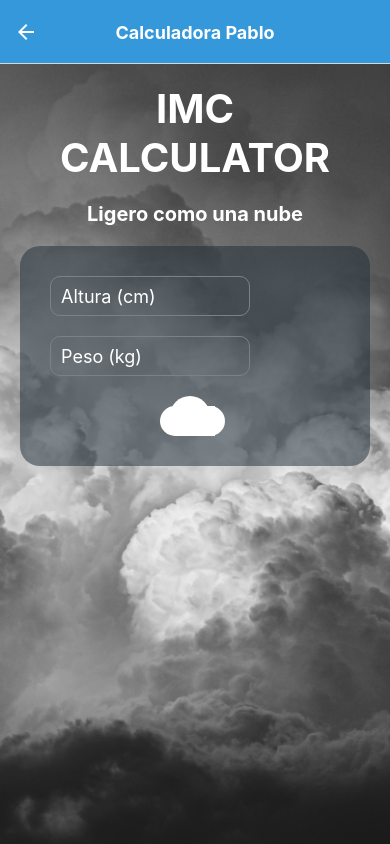
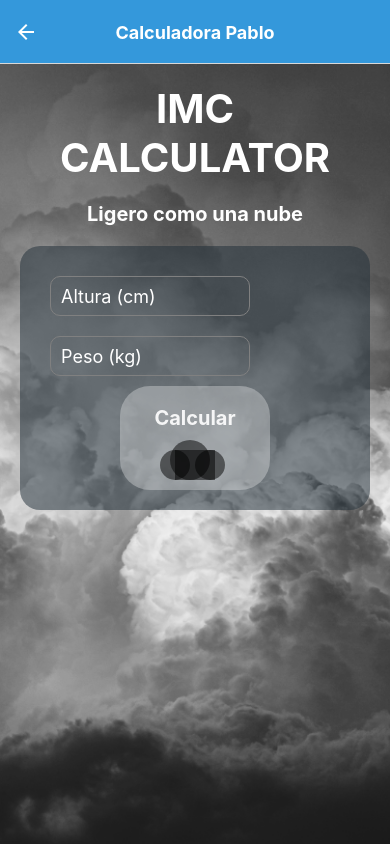
Before and after one commit to Kilopolo/ProyectosBootcamp, a React Native app in the folder AppCentral/: screen /Calculator in a window 390 px wide. Built offline with nearby package versions, Linux system fonts and the light colour scheme.

Commit message:
arreglado mi calculadora

```diff
--- a/AppCentral/modules/AppCalculadoraPablo/CalculatorScreen.js
+++ b/AppCentral/modules/AppCalculadoraPablo/CalculatorScreen.js
@@ -81,7 +81,7 @@ const CalculatorScreen = () => {
                   keyboardType="numeric"
                 />
                 {/* <Button title="Calcular IMC" onPress={calcularIMC} /> */}
-                <CloudButton onPress={calcularIMC} />
+                <CloudButton onPress={calcularIMC} text={"Calcular"}/>
               </View>
               {imc !== null && (
                 <View style={styles.resultContainer}>
--- a/AppCentral/modules/AppCalculadoraPablo/StyleIMCPablo.js
+++ b/AppCentral/modules/AppCalculadoraPablo/StyleIMCPablo.js
@@ -32,10 +32,10 @@ export default StyleSheet.create({
     fontSize: 18,
   },
   resultContainer: {
-    backgroundColor: "rgba(255, 255, 255, 0.9)",
-    padding: 20,
+    backgroundColor: "rgba(255, 255, 255, 0.5)",
+    padding: 10,
     borderRadius: 10,
-    margin: 20,
+    marginTop: 5,
   },
   resultText: {
     fontSize: 24,
@@ -46,8 +46,8 @@ export default StyleSheet.create({
     alignItems: "center",
   },
   felicitacionImage: {
-    width: 200,
-    height: 200,
+    width: 100,
+    height: 100,
     resizeMode: "contain",
   },
   titulo: {
--- a/AppCentral/modules/fragments/ButtonCloud.js
+++ b/AppCentral/modules/fragments/ButtonCloud.js
@@ -1,16 +1,23 @@
 import { TouchableOpacity } from "react-native";
 import { Svg, Circle, Rect } from "react-native-svg";
 import { StyleSheet } from "react-native";
+import { Text,View } from "react-native";
+import { useState } from "react";
 
-const CloudButton = ({ onPress }) => {
+const CloudButton = ({ onPress, text, color }) => {
+  const bgc = color? color : "rgba(0,0,0,0.5)";
+  const [backgroundColor,setBackgroundColor] = useState(bgc);
   return (
     <TouchableOpacity style={styles.button} onPress={onPress}>
-      <Svg width={100} height={60} viewBox="0 0 100 60">
-        <Circle cx="30" cy="35" r="15" fill="#FFFFFF" />
-        <Circle cx="45" cy="30" r="20" fill="#FFFFFF" />
-        <Circle cx="65" cy="35" r="15" fill="#FFFFFF" />
-        <Rect x="30" y="20" width="40" height="30" fill="#FFFFFF" />
-      </Svg>
+      <View style={styles.buttonContainer}>
+        <Text style={styles.buttonText}>{text}</Text>
+        <Svg width={100} height={60} viewBox="0 0 100 60">
+          <Circle cx="30" cy="35" r="15" fill={backgroundColor} />
+          <Circle cx="45" cy="30" r="20" fill={backgroundColor}  />
+          <Circle cx="65" cy="35" r="15" fill={backgroundColor}  />
+          <Rect x="30" y="20" width="40" height="30" fill={backgroundColor}  />
+        </Svg>
+      </View>
     </TouchableOpacity>
   );
 };
@@ -19,7 +26,20 @@ const styles = StyleSheet.create({
   button: {
     alignItems: "center",
   },
+  buttonContainer: {
+    alignItems: "center",
+    justifyContent: "center",
+    width: 150,
+    // height: 60,
+    borderRadius: 30,
+    backgroundColor: "rgba(255,255,255,0.3)",
+  },
+  buttonText: {
+    marginTop: 20,
+    color: "rgba(255,255,255,0.9)",
+    fontSize: 20,
+    fontWeight: "bold",
+  },
 });
 
-
 export default CloudButton;
```
